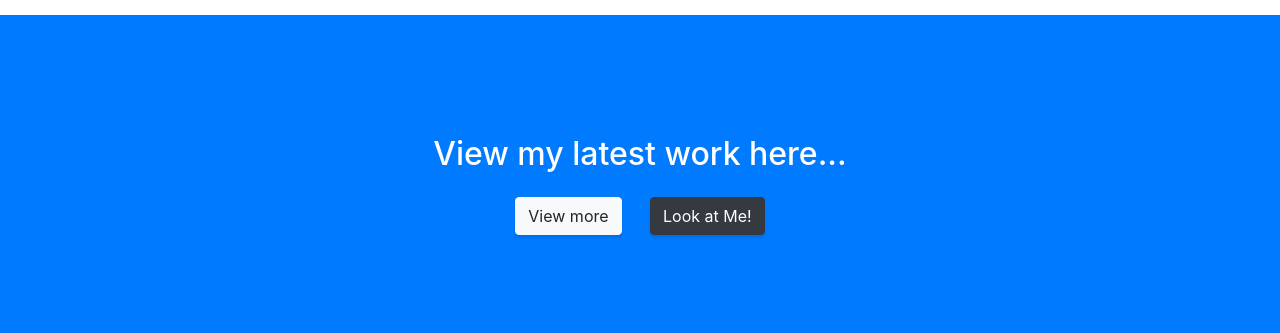
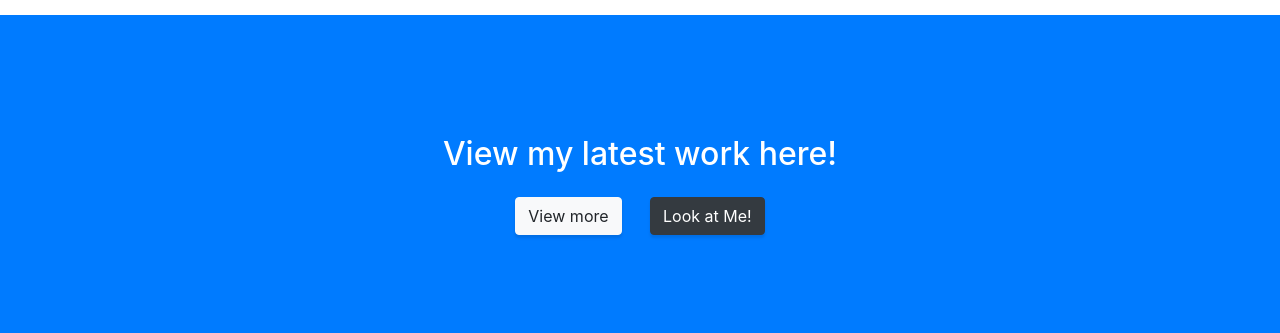
Before and after one commit to Jojokats/stylish, a website with bundled scripts: page index.html in a window 1280 px wide. Shown: the part 3600-3933 px from the top of the page. Built offline with nearby package versions, Linux system fonts and the light colour scheme.

Commit message:
Edited h2 of content-section by Lara

```diff
--- a/index.html
+++ b/index.html
@@ -196,7 +196,7 @@
     <!-- Call to Action -->
     <section class="content-section bg-primary text-white">
       <div class="container text-center">
-        <h2 class="mb-4">View my latest work here...</h2>
+        <h2 class="mb-4">View my latest work here!</h2>
         <a href="#" class="btn btn-xl btn-light mr-4">View more</a>
         <a href="#" class="btn btn-xl btn-dark">Look at Me!</a>
       </div>
```
